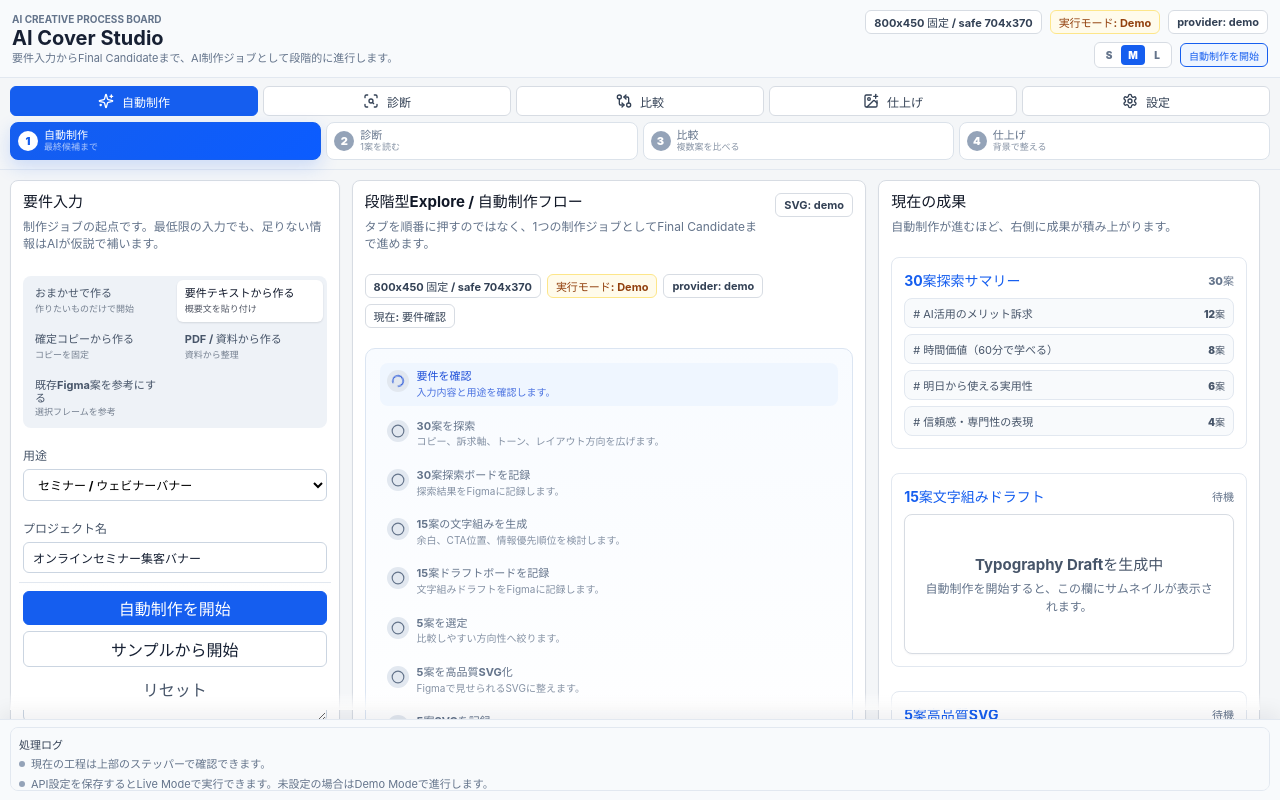
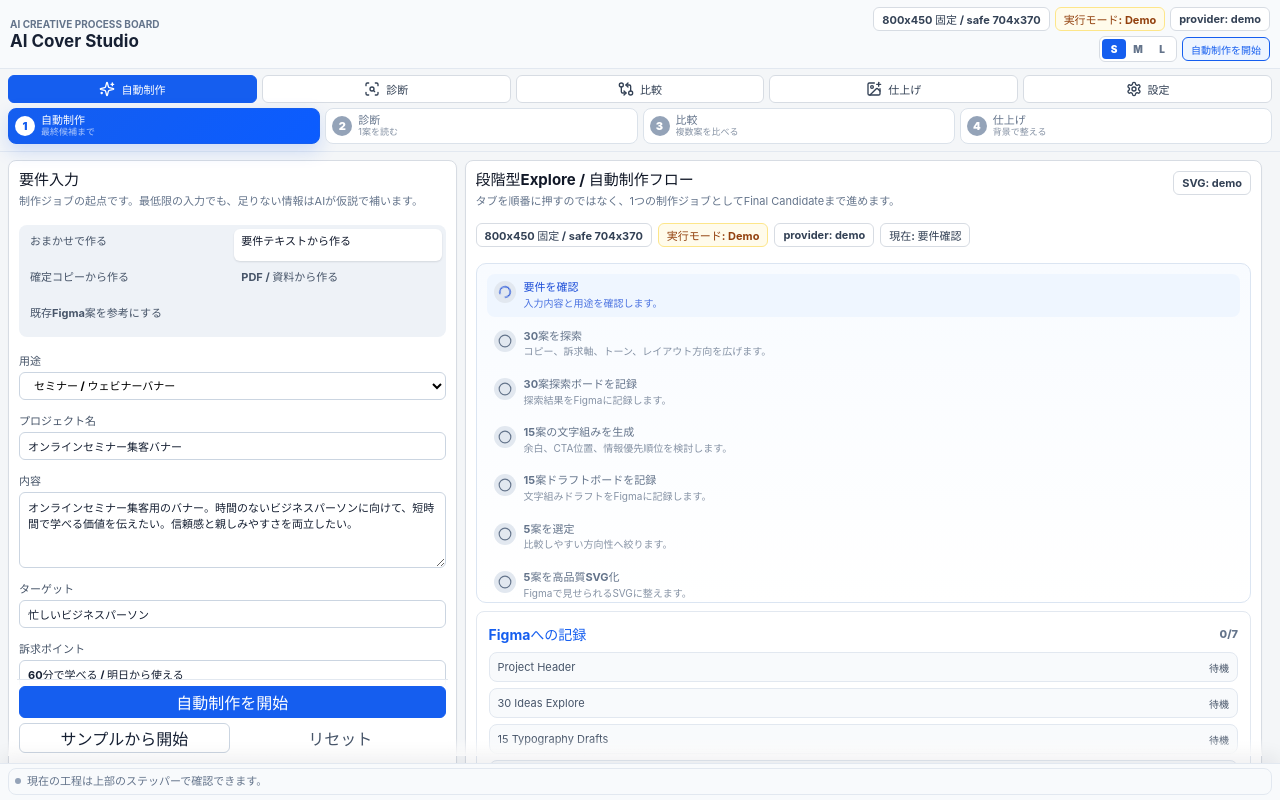
Before and after one commit to orimotest/Figmasuki, a React (Vite) app: page / in a window 1280 px wide. Built offline with nearby package versions, Linux system fonts and the light colour scheme.

Commit message:
Compact Figma plugin UI

```diff
--- a/src/config/app.ts
+++ b/src/config/app.ts
@@ -1,5 +1,5 @@
 export const appConfig = {
   name: "AI Cover Studio",
-  uiWidth: 960,
-  uiHeight: 720,
+  uiWidth: 760,
+  uiHeight: 640,
 } as const;
--- a/src/styles/app.css
+++ b/src/styles/app.css
@@ -58,7 +58,7 @@ input {
 .plugin-header {
   position: relative;
   z-index: 5;
-  padding: 10px 12px 9px;
+  padding: 7px 10px 6px;
   border-bottom: 1px solid #e2e8f0;
   background: rgba(248, 250, 252, 0.96);
   backdrop-filter: blur(10px);
@@ -68,8 +68,8 @@ input {
   position: relative;
   z-index: 4;
   display: grid;
-  gap: 6px;
-  padding: 8px 10px 9px;
+  gap: 5px;
+  padding: 6px 8px 7px;
   border-bottom: 1px solid #e2e8f0;
   background: rgba(244, 246, 248, 0.96);
   backdrop-filter: blur(10px);
@@ -78,7 +78,7 @@ input {
 .plugin-scroll-area {
   position: relative;
   min-height: 0;
-  padding: 10px;
+  padding: 8px;
   overflow-y: auto;
   overflow-x: hidden;
   overscroll-behavior: contain;
@@ -90,7 +90,7 @@ input {
 .plugin-action-footer {
   position: relative;
   z-index: 5;
-  padding: 7px 10px 9px;
+  padding: 4px 8px 5px;
   border-top: 1px solid #e2e8f0;
   background: rgba(248, 250, 252, 0.98);
   box-shadow: 0 -8px 18px rgba(15, 23, 42, 0.06);
@@ -151,7 +151,7 @@ input {
 
 .app-header h1 {
   margin: 0;
-  font-size: 20px;
+  font-size: 17px;
   line-height: 1.1;
 }
 
@@ -164,10 +164,7 @@ input {
 }
 
 .header-description {
-  margin: 3px 0 0;
-  color: #64748b;
-  font-size: 11px;
-  line-height: 1.25;
+  display: none;
 }
 
 .header-meta {
@@ -175,7 +172,7 @@ input {
   align-items: center;
   justify-content: flex-end;
   flex-wrap: wrap;
-  gap: 8px;
+  gap: 5px;
   max-width: 430px;
 }
 
@@ -262,17 +259,17 @@ input {
 }
 
 .tab-button {
-  height: 30px;
+  height: 28px;
   display: inline-flex;
   align-items: center;
   justify-content: center;
-  gap: 8px;
+  gap: 6px;
   border: 1px solid #d7dce3;
   border-radius: 6px;
   color: #334155;
   background: #ffffff;
   cursor: pointer;
-  font-size: 12px;
+  font-size: 11px;
   font-weight: 800;
 }
 
@@ -303,7 +300,7 @@ input {
   gap: 6px;
   align-items: center;
   min-width: 0;
-  padding: 6px 7px;
+  padding: 5px 6px;
   border: 1px solid #dbe2ea;
   border-radius: 8px;
   background: #ffffff;
@@ -388,7 +385,7 @@ input {
 
 .panel {
   min-height: 0;
-  padding: 12px;
+  padding: 10px;
   overflow: visible;
 }
 
@@ -396,22 +393,22 @@ input {
   display: flex;
   align-items: flex-start;
   justify-content: space-between;
-  gap: 10px;
-  margin-bottom: 10px;
+  gap: 8px;
+  margin-bottom: 7px;
 }
 
 .section-header h2 {
   margin: 0;
   color: #111827;
-  font-size: 15px;
+  font-size: 14px;
   line-height: 1.25;
 }
 
 .section-header p {
   margin: 4px 0 0;
   color: #64748b;
-  font-size: 11px;
-  line-height: 1.45;
+  font-size: 10px;
+  line-height: 1.35;
 }
 
 .section-header-aside {
@@ -439,23 +436,23 @@ input {
 .panel p,
 .item-card p,
 .empty-state p {
-  margin: 6px 0 0;
+  margin: 4px 0 0;
   color: #64748b;
-  font-size: 12px;
-  line-height: 1.45;
+  font-size: 11px;
+  line-height: 1.35;
 }
 
 .field {
   display: grid;
-  gap: 6px;
-  margin-bottom: 8px;
+  gap: 4px;
+  margin-bottom: 5px;
   color: #475569;
-  font-size: 12px;
+  font-size: 11px;
   font-weight: 700;
 }
 
 .field select {
-  height: 32px;
+  height: 28px;
   border: 1px solid #cbd5e1;
   border-radius: 6px;
   padding: 0 10px;
@@ -467,7 +464,7 @@ input {
   width: 100%;
   border: 1px solid #cbd5e1;
   border-radius: 6px;
-  padding: 7px 9px;
+  padding: 6px 8px;
   color: #162033;
   background: #ffffff;
 }
@@ -495,8 +492,8 @@ input {
   display: grid;
   gap: 2px;
   justify-items: start;
-  min-height: 42px;
-  padding: 7px 8px;
+  min-height: 32px;
+  padding: 6px 7px;
   text-align: left;
 }
 
@@ -506,10 +503,7 @@ input {
 }
 
 .input-mode-grid .segment small {
-  color: inherit;
-  font-size: 9px;
-  line-height: 1.15;
-  opacity: 0.72;
+  display: none;
 }
 
 .pdf-input-box {
@@ -655,8 +649,8 @@ input {
 .explore-layout {
   min-height: 100%;
   display: grid;
-  grid-template-columns: minmax(230px, 0.82fr) minmax(340px, 1.28fr) minmax(250px, 0.95fr);
-  gap: 12px;
+  grid-template-columns: minmax(210px, 0.72fr) minmax(0, 1.28fr);
+  gap: 8px;
   align-items: start;
 }
 
@@ -669,30 +663,38 @@ input {
 .current-results-panel {
   display: grid;
   align-content: start;
-  gap: 12px;
+  gap: 8px;
   min-height: 100%;
 }
 
+.auto-production-grid .current-results-panel {
+  display: none;
+}
+
 .requirement-form {
   display: grid;
-  gap: 10px;
+  gap: 7px;
   padding-top: 2px;
 }
 
 .requirement-form .field textarea {
-  min-height: 108px;
+  min-height: 76px;
 }
 
 .production-panel .production-timeline {
-  max-height: 436px;
-  margin: 0;
-  padding: 14px;
+  max-height: 340px;
+  margin: 0;
+  padding: 10px;
 }
 
 .production-bottom-grid {
   display: grid;
-  grid-template-columns: minmax(0, 1fr) minmax(0, 1fr);
-  gap: 12px;
+  grid-template-columns: minmax(0, 1fr);
+  gap: 8px;
+}
+
+.production-bottom-grid > .compact-card:first-child {
+  display: none;
 }
 
 .compact-card {
@@ -700,7 +702,7 @@ input {
 }
 
 .compact-card .status-log {
-  max-height: 150px;
+  max-height: 76px;
   overflow: auto;
   margin: 0;
   padding: 0;
@@ -902,7 +904,7 @@ input {
 
 .review-layout {
   display: grid;
-  gap: 12px;
+  gap: 8px;
   align-items: stretch;
   min-height: 0;
   max-width: 100%;
@@ -911,7 +913,13 @@ input {
 .diagnose-review-layout,
 .compare-review-layout,
 .finish-review-layout {
-  grid-template-columns: minmax(220px, 0.78fr) minmax(0, 1.42fr) minmax(230px, 0.9fr);
+  grid-template-columns: minmax(210px, 0.75fr) minmax(0, 1.25fr);
+}
+
+.diagnose-review-layout .review-preview-panel,
+.compare-review-layout .review-preview-panel,
+.finish-review-layout .review-preview-panel {
+  display: none;
 }
 
 .review-side-panel,
@@ -919,7 +927,7 @@ input {
 .review-preview-panel {
   display: grid;
   align-content: start;
-  gap: 12px;
+  gap: 8px;
   min-width: 0;
   min-height: 0;
 }
@@ -934,8 +942,8 @@ input {
 
 .review-card {
   display: grid;
-  gap: 9px;
-  padding: 12px;
+  gap: 7px;
+  padding: 10px;
 }
 
 .review-card h3,
@@ -1311,7 +1319,7 @@ input {
 
 .primary-button {
   width: 100%;
-  min-height: 34px;
+  min-height: 32px;
   border: 1px solid #155eef;
   border-radius: 6px;
   color: #ffffff;
@@ -1335,8 +1343,8 @@ input {
 
 .secondary-button {
   width: 100%;
-  min-height: 36px;
-  margin-top: 8px;
+  min-height: 30px;
+  margin-top: 0;
   border: 1px solid #cbd5e1;
   border-radius: 6px;
   color: #162033;
@@ -1359,7 +1367,7 @@ input {
 }
 
 .ghost-button {
-  min-height: 32px;
+  min-height: 28px;
   border: 0;
   border-radius: 6px;
   color: #475569;
@@ -1373,11 +1381,16 @@ input {
   bottom: 0;
   z-index: 3;
   display: grid;
-  gap: 6px;
-  margin: 10px -4px -4px;
-  padding: 8px 4px 4px;
+  grid-template-columns: 1fr 1fr;
+  gap: 5px;
+  margin: 6px -2px -2px;
+  padding: 6px 2px 2px;
   border-top: 1px solid #e2e8f0;
   background: linear-gradient(to bottom, rgba(255, 255, 255, 0.84), #ffffff 28%);
+}
+
+.action-bar .primary-button {
+  grid-column: 1 / -1;
 }
 
 .review-action-bar {
@@ -1608,7 +1621,7 @@ input {
 .timeline-step {
   display: grid;
   grid-template-columns: auto 1fr;
-  gap: 7px;
+  gap: 6px;
   align-items: flex-start;
   color: #64748b;
 }
@@ -1628,8 +1641,8 @@ input {
 .timeline-icon {
   display: inline-grid;
   place-items: center;
-  width: 20px;
-  height: 20px;
+  width: 18px;
+  height: 18px;
   border-radius: 999px;
   background: #e2e8f0;
 }
@@ -1652,24 +1665,24 @@ input {
 }
 
 .timeline-copy strong {
-  font-size: 11px;
+  font-size: 10px;
   line-height: 1.25;
 }
 
 .timeline-copy small {
   color: inherit;
-  font-size: 10px;
+  font-size: 9px;
   line-height: 1.25;
   opacity: 0.78;
 }
 
 .production-timeline {
   display: grid;
-  gap: 7px;
+  gap: 6px;
   max-height: 360px;
   overflow: auto;
   margin: 10px 0;
-  padding: 10px;
+  padding: 8px;
   border: 1px solid #dbe5f2;
   border-radius: 10px;
   background: linear-gradient(180deg, #f8fbff 0%, #ffffff 100%);
@@ -2179,10 +2192,10 @@ input {
 
 .status-log {
   display: grid;
-  gap: 5px;
-  max-height: 64px;
+  gap: 4px;
+  max-height: 42px;
   margin-top: 0;
-  padding: 8px;
+  padding: 6px;
   border: 1px solid #e2e8f0;
   border-radius: 8px;
   background: #f8fafc;
@@ -2214,15 +2227,15 @@ input {
 
 .usage-guide {
   display: grid;
-  gap: 8px;
-  margin: 8px 0 10px;
-  padding: 10px;
+  gap: 4px;
+  margin: 6px 0;
+  padding: 7px 8px;
   border: 1px solid #bfdbfe;
   border-radius: 8px;
   background: #eff6ff;
   color: #1e3a8a;
-  font-size: 11px;
-  line-height: 1.45;
+  font-size: 10px;
+  line-height: 1.35;
 }
 
 .usage-guide strong {
@@ -2232,13 +2245,40 @@ input {
 }
 
 .usage-guide p {
+  display: none;
+}
+
+.usage-guide ol {
+  display: none;
+}
+
+.plugin-action-footer .status-log > strong {
+  display: none;
+}
+
+.plugin-action-footer .status-log span:nth-of-type(n + 2) {
+  display: none;
+}
+
+.plugin-action-footer .status-log {
+  max-height: 30px;
+  padding: 5px 6px;
+}
+
+.plugin-action-footer .status-log span {
+  overflow: hidden;
+  white-space: nowrap;
+  text-overflow: ellipsis;
+}
+
+/* Original usage-guide child styles kept for non-compact overrides. */
+.usage-guide p {
   margin: 3px 0 0;
   color: #475569;
   font-size: 11px;
 }
 
 .usage-guide ol {
-  display: grid;
   gap: 3px;
   margin: 0;
   padding-left: 18px;
--- a/src/ui/App.tsx
+++ b/src/ui/App.tsx
@@ -24,16 +24,16 @@ const tabs: AppTab[] = ["Explore", "Diagnose", "Compare", "Finish", "Settings"];
 const productionTabs: AppTab[] = ["Explore", "Diagnose", "Compare", "Finish"];
 
 const uiSizePresets = {
-  S: { width: 720, height: 680 },
-  M: { width: 960, height: 720 },
-  L: { width: 1180, height: 820 },
+  S: { width: 760, height: 640 },
+  M: { width: 860, height: 680 },
+  L: { width: 1040, height: 760 },
 } as const;
 
 type UiSizePreset = keyof typeof uiSizePresets;
 
 export default function App() {
   const [activeTab, setActiveTab] = useState<AppTab>("Explore");
-  const [uiSize, setUiSize] = useState<UiSizePreset>("M");
+  const [uiSize, setUiSize] = useState<UiSizePreset>("S");
   const [latestBackgroundBrief, setLatestBackgroundBrief] = useState<BackgroundBrief | null>(null);
   const [projectData, setProjectData] = useState<ProjectData | null>(null);
   const [diagnoses, setDiagnoses] = useState<DiagnosisResult[]>([]);
```
Also changed, not shown: 4 other files (tests, documents, lock files or other folders).
